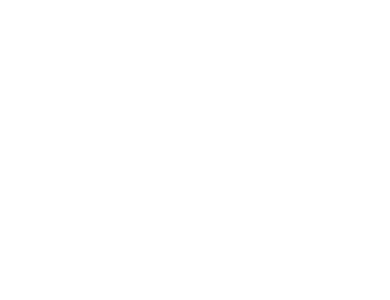
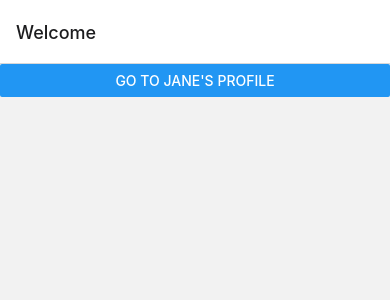
Before and after one commit to katsu268/SumgamesApp, a React Native app: screen / in a window 390 px wide. Shown: the top 300 px of the page. Built offline with nearby package versions, Linux system fonts and the light colour scheme.

Commit message:
hasegawa_10_19_2

```diff
--- a/App.js
+++ b/App.js
@@ -1,12 +1,40 @@
 import { StatusBar } from 'expo-status-bar';
-import React from 'react';
-import { StyleSheet, Text, View } from 'react-native';
+import React ,{ Component }from 'react';
+import { StyleSheet, Text, View ,Button} from 'react-native';
 import { NavigationContainer } from '@react-navigation/native';
+import { createNativeStackNavigator } from '@react-navigation/native-stack';
 
-export default function App() {
+const Stack = createNativeStackNavigator();
+
+class App extends Component {
+  render(){
+    return (
+      <NavigationContainer>
+        <Stack.Navigator>
+          <Stack.Screen
+            name="Home"
+            component={HomeScreen}
+            options={{ title: 'Welcome' }}
+          />
+          <Stack.Screen name="Profile" component={ProfileScreen} />
+        </Stack.Navigator>
+      </NavigationContainer>
+    );
+  }
+}
+
+const HomeScreen = ({ navigation }) => {
   return (
-    <NavigationContainer>
-      {/* Rest of your app code */}
-    </NavigationContainer>
+    <Button
+      title="Go to Jane's profile"
+      onPress={() =>
+        navigation.navigate('Profile', { name: 'Jane' })
+      }
+    />
   );
-}
+};
+const ProfileScreen = ({ navigation, route }) => {
+  return <Text>This is {route.params.name}'s profile</Text>;
+};
+
+export default App;
```
